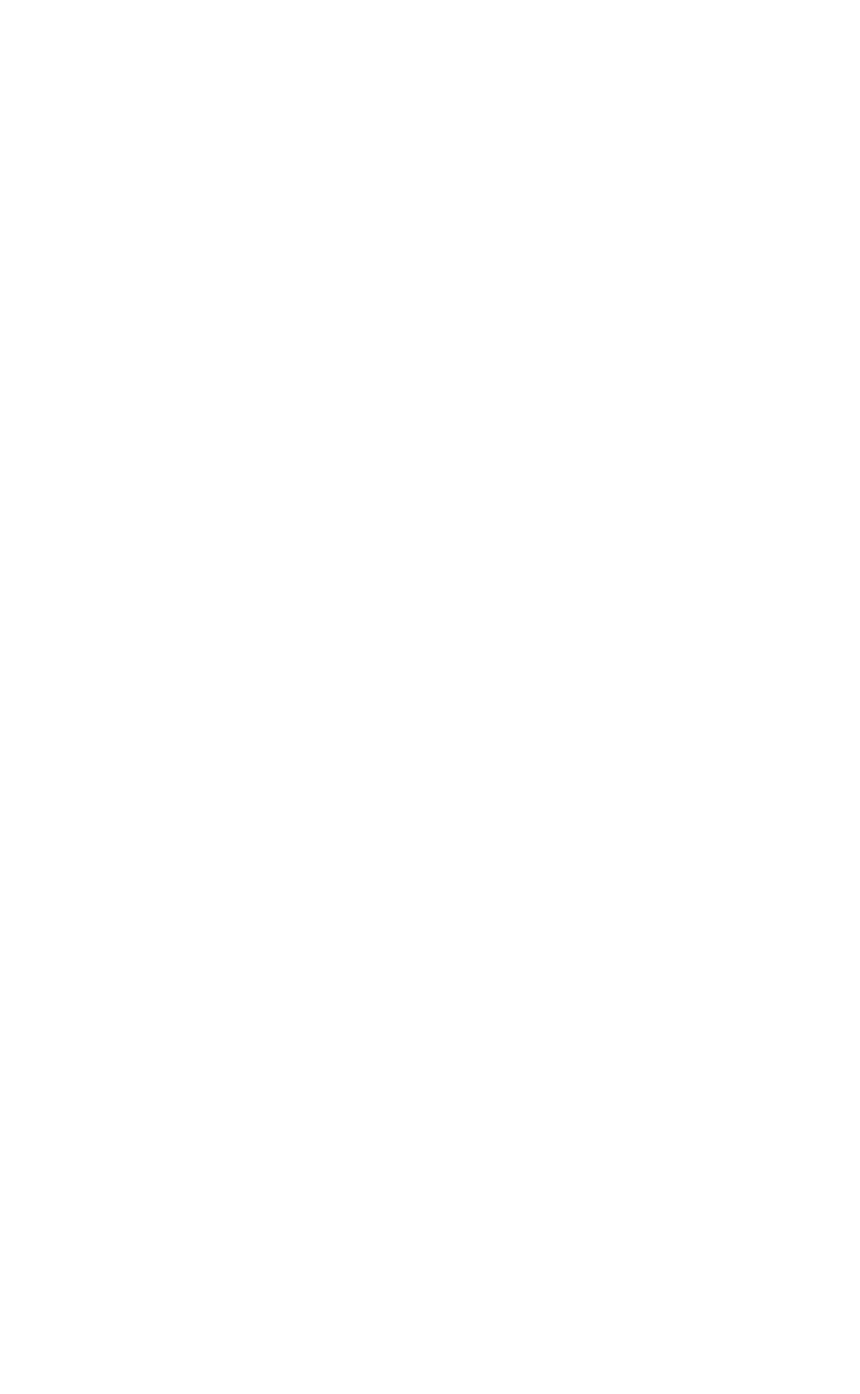
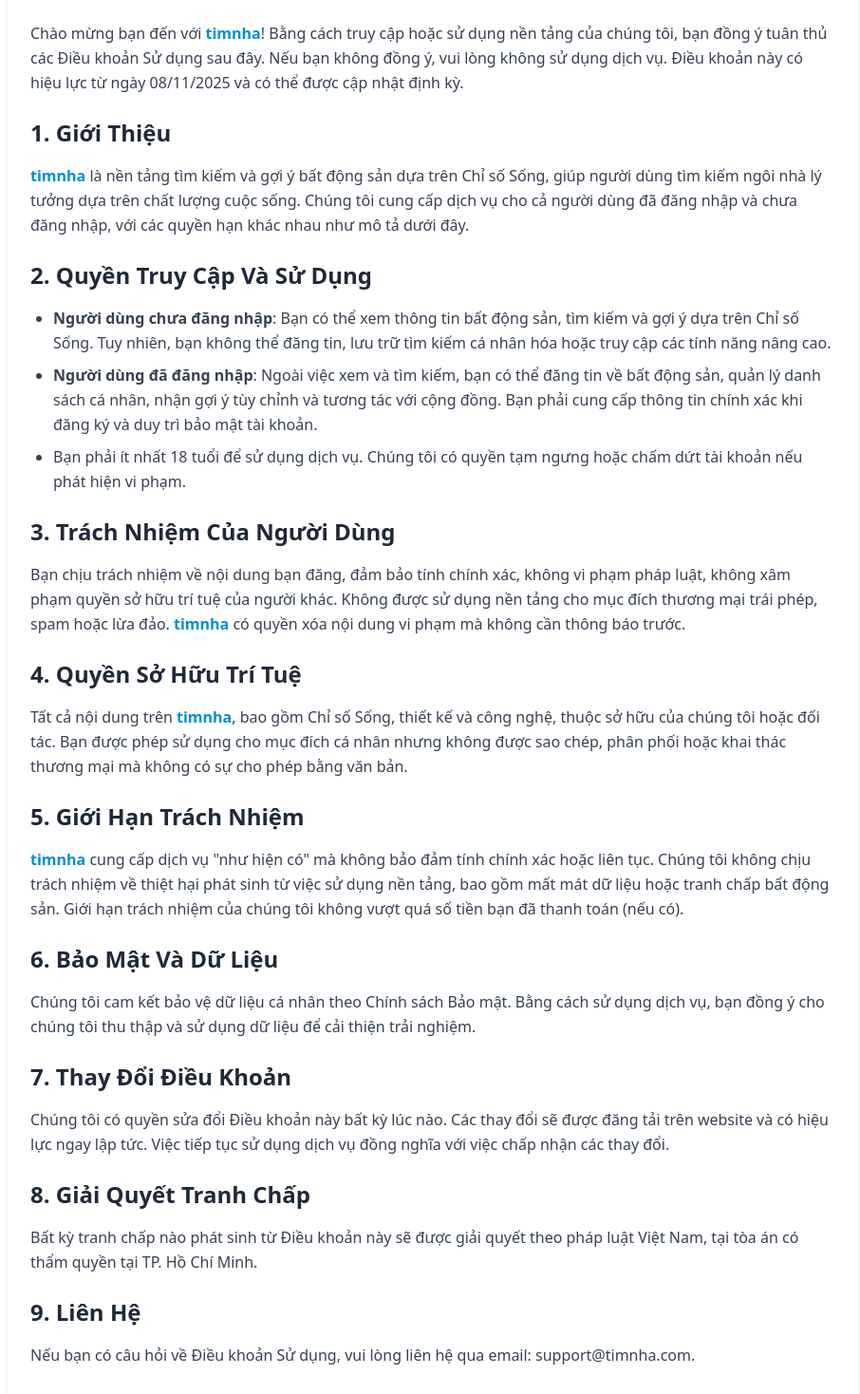
Before and after one commit to hdpiscoding/KLTN-FE, a React (Vite) app in the folder fe/: page /term-of-use in a window 1280 px wide. Before the commit this address had no page. Shown: the part 142-1610 px from the top of the page at 95% size, without its empty margins (184-1090 px from the left). Before the commit the page ends 800 px from the top, so only its background shows below. Built offline with nearby package versions, Linux system fonts and the light colour scheme; the HTML template or start-up script is replaced by a standard one.

Commit message:
feat(pages): add TermOfUse

```diff
--- a/fe/src/App.tsx
+++ b/fe/src/App.tsx
@@ -10,6 +10,7 @@
 import AboutUs from "@/pages/AboutUs.tsx";
 import ScrollToTop from "@/components/scroll-to-top.ts";
 import {FAQ} from "@/pages/FAQ.tsx";
+import TermsOfUse from "@/pages/TermOfUse.tsx";
 
 function App() {
 
@@ -33,6 +34,7 @@
                       <Route index element={<Home/>}/>
                       <Route path="/about-us" element={<AboutUs/>}/>
                       <Route path="/faq" element={<FAQ/>}/>
+                      <Route path="/term-of-use" element={<TermsOfUse/>}/>
                   </Route>
 
               </Routes>
--- a/fe/src/layouts/Footer.tsx
+++ b/fe/src/layouts/Footer.tsx
@@ -70,7 +70,7 @@
                             <h3 className="text-lg font-semibold text-gray-900">Qui định</h3>
                             <ul className="space-y-2">
                                 <li>
-                                    <Link to="/terms" className="text-gray-600 hover:text-[#008DDA] transition-colors">
+                                    <Link to="/term-of-use" className="text-gray-600 hover:text-[#008DDA] transition-colors">
                                         Điều khoản sử dụng
                                     </Link>
                                 </li>
--- /dev/null
+++ b/fe/src/pages/TermOfUse.tsx
@@ -0,0 +1,67 @@
+import React from 'react';
+
+const TermsOfUse: React.FC = () => {
+    return (
+        <div className="max-w-4xl my-4 mx-auto p-6 bg-white shadow-md rounded-lg">
+            <h3 className="text-3xl font-bold mb-6 text-center text-gray-800">Điều Khoản Sử Dụng</h3>
+            <p className="mb-6 text-gray-700 leading-relaxed">
+                Chào mừng bạn đến với <span className="text-[#008DDA] font-semibold">timnha</span>! Bằng cách truy cập hoặc sử dụng nền tảng của chúng tôi, bạn đồng ý tuân thủ các Điều khoản Sử dụng sau đây. Nếu bạn không đồng ý, vui lòng không sử dụng dịch vụ. Điều khoản này có hiệu lực từ ngày 08/11/2025 và có thể được cập nhật định kỳ.
+            </p>
+
+            <h4 className="text-2xl font-semibold mb-4 text-gray-800">1. Giới Thiệu</h4>
+            <p className="mb-6 text-gray-700 leading-relaxed">
+                <span className="text-[#008DDA] font-semibold">timnha</span> là nền tảng tìm kiếm và gợi ý bất động sản dựa trên Chỉ số Sống, giúp người dùng tìm kiếm ngôi nhà lý tưởng dựa trên chất lượng cuộc sống. Chúng tôi cung cấp dịch vụ cho cả người dùng đã đăng nhập và chưa đăng nhập, với các quyền hạn khác nhau như mô tả dưới đây.
+            </p>
+
+            <h4 className="text-2xl font-semibold mb-4 text-gray-800">2. Quyền Truy Cập Và Sử Dụng</h4>
+            <ul className="list-disc pl-6 mb-6 text-gray-700 leading-relaxed">
+                <li className="mb-2">
+                    <strong>Người dùng chưa đăng nhập</strong>: Bạn có thể xem thông tin bất động sản, tìm kiếm và gợi ý dựa trên Chỉ số Sống. Tuy nhiên, bạn không thể đăng tin, lưu trữ tìm kiếm cá nhân hóa hoặc truy cập các tính năng nâng cao.
+                </li>
+                <li className="mb-2">
+                    <strong>Người dùng đã đăng nhập</strong>: Ngoài việc xem và tìm kiếm, bạn có thể đăng tin về bất động sản, quản lý danh sách cá nhân, nhận gợi ý tùy chỉnh và tương tác với cộng đồng. Bạn phải cung cấp thông tin chính xác khi đăng ký và duy trì bảo mật tài khoản.
+                </li>
+                <li className="mb-2">
+                    Bạn phải ít nhất 18 tuổi để sử dụng dịch vụ. Chúng tôi có quyền tạm ngưng hoặc chấm dứt tài khoản nếu phát hiện vi phạm.
+                </li>
+            </ul>
+
+            <h4 className="text-2xl font-semibold mb-4 text-gray-800">3. Trách Nhiệm Của Người Dùng</h4>
+            <p className="mb-6 text-gray-700 leading-relaxed">
+                Bạn chịu trách nhiệm về nội dung bạn đăng, đảm bảo tính chính xác, không vi phạm pháp luật, không xâm phạm quyền sở hữu trí tuệ của người khác. Không được sử dụng nền tảng cho mục đích thương mại trái phép, spam hoặc lừa đảo. <span className="text-[#008DDA] font-semibold">timnha</span> có quyền xóa nội dung vi phạm mà không cần thông báo trước.
+            </p>
+
+            <h4 className="text-2xl font-semibold mb-4 text-gray-800">4. Quyền Sở Hữu Trí Tuệ</h4>
+            <p className="mb-6 text-gray-700 leading-relaxed">
+                Tất cả nội dung trên <span className="text-[#008DDA] font-semibold">timnha</span>, bao gồm Chỉ số Sống, thiết kế và công nghệ, thuộc sở hữu của chúng tôi hoặc đối tác. Bạn được phép sử dụng cho mục đích cá nhân nhưng không được sao chép, phân phối hoặc khai thác thương mại mà không có sự cho phép bằng văn bản.
+            </p>
+
+            <h4 className="text-2xl font-semibold mb-4 text-gray-800">5. Giới Hạn Trách Nhiệm</h4>
+            <p className="mb-6 text-gray-700 leading-relaxed">
+                <span className="text-[#008DDA] font-semibold">timnha</span> cung cấp dịch vụ "như hiện có" mà không bảo đảm tính chính xác hoặc liên tục. Chúng tôi không chịu trách nhiệm về thiệt hại phát sinh từ việc sử dụng nền tảng, bao gồm mất mát dữ liệu hoặc tranh chấp bất động sản. Giới hạn trách nhiệm của chúng tôi không vượt quá số tiền bạn đã thanh toán (nếu có).
+            </p>
+
+            <h4 className="text-2xl font-semibold mb-4 text-gray-800">6. Bảo Mật Và Dữ Liệu</h4>
+            <p className="mb-6 text-gray-700 leading-relaxed">
+                Chúng tôi cam kết bảo vệ dữ liệu cá nhân theo Chính sách Bảo mật. Bằng cách sử dụng dịch vụ, bạn đồng ý cho chúng tôi thu thập và sử dụng dữ liệu để cải thiện trải nghiệm.
+            </p>
+
+            <h4 className="text-2xl font-semibold mb-4 text-gray-800">7. Thay Đổi Điều Khoản</h4>
+            <p className="mb-6 text-gray-700 leading-relaxed">
+                Chúng tôi có quyền sửa đổi Điều khoản này bất kỳ lúc nào. Các thay đổi sẽ được đăng tải trên website và có hiệu lực ngay lập tức. Việc tiếp tục sử dụng dịch vụ đồng nghĩa với việc chấp nhận các thay đổi.
+            </p>
+
+            <h4 className="text-2xl font-semibold mb-4 text-gray-800">8. Giải Quyết Tranh Chấp</h4>
+            <p className="mb-6 text-gray-700 leading-relaxed">
+                Bất kỳ tranh chấp nào phát sinh từ Điều khoản này sẽ được giải quyết theo pháp luật Việt Nam, tại tòa án có thẩm quyền tại TP. Hồ Chí Minh.
+            </p>
+
+            <h4 className="text-2xl font-semibold mb-4 text-gray-800">9. Liên Hệ</h4>
+            <p className="mb-6 text-gray-700 leading-relaxed">
+                Nếu bạn có câu hỏi về Điều khoản Sử dụng, vui lòng liên hệ qua email: support@timnha.com.
+            </p>
+        </div>
+    );
+};
+
+export default TermsOfUse;
```
